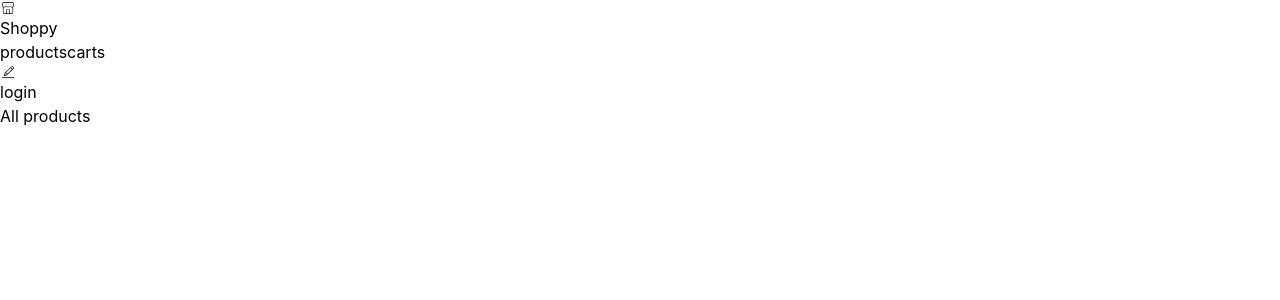
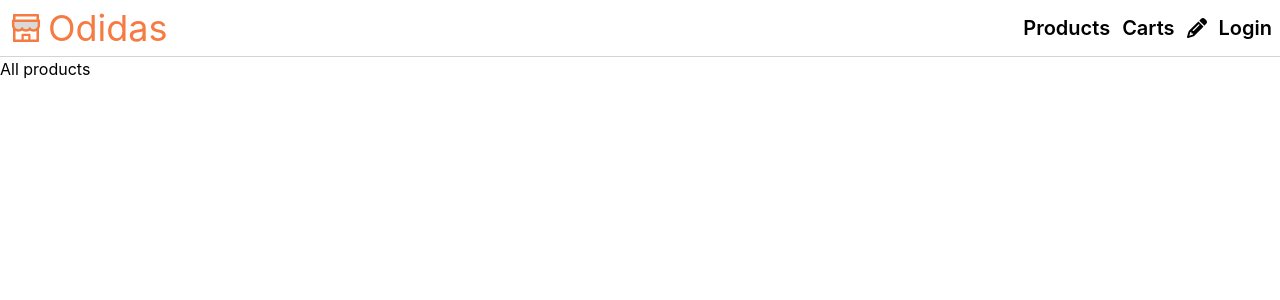
Before and after one commit to HBDCHAEYOUNG/Todo, a React (Create React App) app in the folder Desktop/영이/react/shoppy/: page / in a window 1280 px wide. Shown: the top 300 px of the page. Built offline with nearby package versions, Linux system fonts and the light colour scheme; no server answers.

Commit message:
login,logout

```diff
--- a/Desktop/영이/react/shoppy/src/api/firebase.js
+++ b/Desktop/영이/react/shoppy/src/api/firebase.js
@@ -1,5 +1,11 @@
 import { initializeApp } from "firebase/app";
-import { GoogleAuthProvider, getAuth, signInWithPopup } from "firebase/auth";
+import {
+  GoogleAuthProvider,
+  getAuth,
+  signInWithPopup,
+  signOut,
+  onAuthStateChanged,
+} from "firebase/auth";
 
 const firebaseConfig = {
   apiKey: process.env.REACT_APP_FIREBASE_API_KEY,
@@ -13,15 +19,16 @@ const provider = new GoogleAuthProvider();
 
 const auth = getAuth();
 
-export function login() {
-  signInWithPopup(auth, provider)
-    .then((result) => {
-      //   // This gives you a Google Access Token. You can use it to access the Google API.
-      //   const credential = GoogleAuthProvider.credentialFromResult(result);
-      //   const token = credential.accessToken;
-      //   // The signed-in user info.
-      const user = result.user;
-      console.log(user);
-    })
-    .catch(console.error);
+export async function login() {
+  return signInWithPopup(auth, provider).catch(console.error);
 }
+
+export async function logout() {
+  return signOut(auth).catch(console.error);
+}
+
+export function onUserStateChange(callback) {
+  onAuthStateChanged(auth, (user) => {
+    callback(user);
+  });
+}
--- a/Desktop/영이/react/shoppy/src/components/Navbar.jsx
+++ b/Desktop/영이/react/shoppy/src/components/Navbar.jsx
@@ -1,23 +1,32 @@
-import React from "react";
+import React, { useEffect, useState } from "react";
 import { Link } from "react-router-dom";
-import { CiShop, CiEdit } from "react-icons/ci";
-import { login } from "../api/firebase";
+import { AiTwotoneShop } from "react-icons/ai";
+import { FaPencil } from "react-icons/fa6";
+import { login, logout, onUserStateChange } from "../api/firebase";
+import User from "./User";
 
 export default function Navbar() {
+  const [user, setUser] = useState();
+
+  useEffect(() => {
+    onUserStateChange(setUser);
+  }, []);
+
   return (
-    <header className="flex justify-between">
-      <Link to="/">
-        <CiShop />
-        <h1>Shoppy</h1>
+    <header className="flex justify-between border-b border-gray-300 p-2">
+      <Link to="/" className="flex items-center text-4xl text-brand gap-1">
+        <AiTwotoneShop />
+        <h1>Odidas</h1>
       </Link>
-      <nav>
-        <Link to="/product">products</Link>
-        <Link to="/carts">carts</Link>
+      <nav className="flex items-center gap-3 text-xl font-semibold ">
+        <Link to="/product">Products</Link>
+        <Link to="/carts">Carts</Link>
         <Link to="/product/new">
-          <CiEdit />
+          <FaPencil />
         </Link>
-
-        <button onClick={() => login()}>login</button>
+        {user && <User user={user} />}
+        {!user && <button onClick={login}>Login</button>}
+        {user && <button onClick={logout}>Logout</button>}
       </nav>
     </header>
   );
--- /dev/null
+++ b/Desktop/영이/react/shoppy/src/components/User.jsx
@@ -0,0 +1,10 @@
+import React from "react";
+
+export default function User({ user: { photoURL, displayName } }) {
+  return (
+    <div className="flex items-center">
+      <img src={photoURL} alt={displayName} className="w-8 h-8 mr-2" />
+      <span className="hidden md:block">{displayName}</span>
+    </div>
+  );
+}
--- a/Desktop/영이/react/shoppy/tailwind.config.js
+++ b/Desktop/영이/react/shoppy/tailwind.config.js
@@ -1,8 +1,10 @@
 /** @type {import('tailwindcss').Config} */
 module.exports = {
-  content: ["./src/**/*.{html,js}"],
+  content: ["./src/**/*.{html,jsx,js}"],
   theme: {
-    extend: {},
+    extend: {
+      colors: { brand: "#F57B42" },
+    },
   },
   plugins: [],
 };
```
